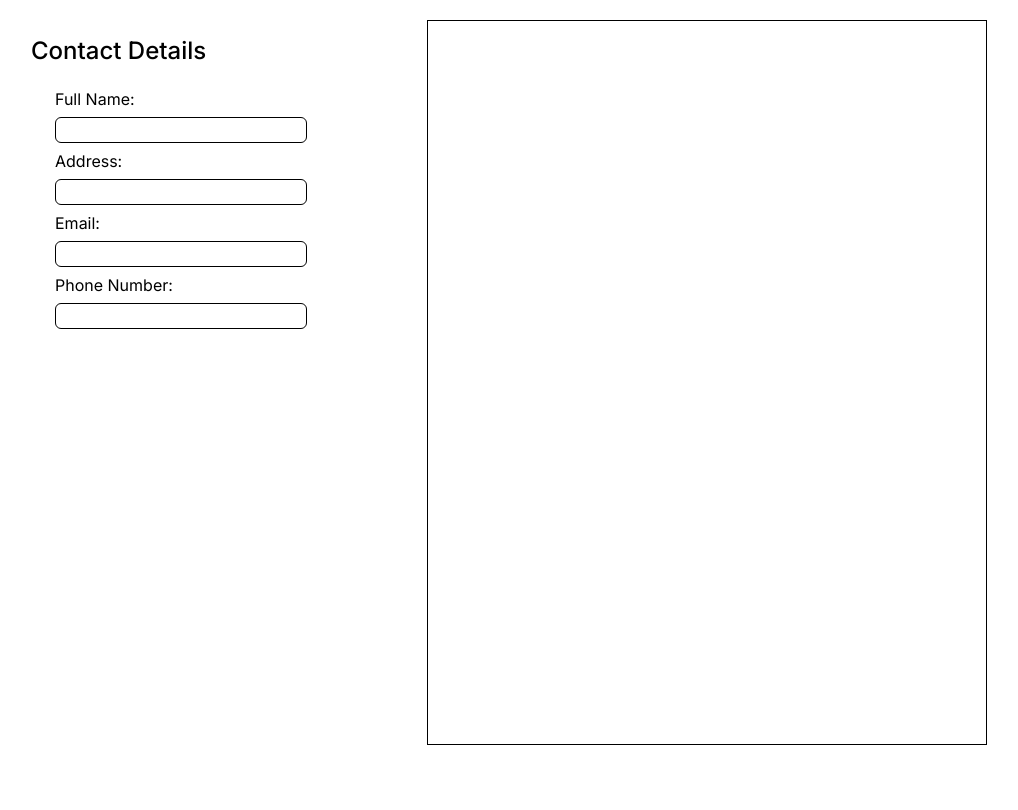
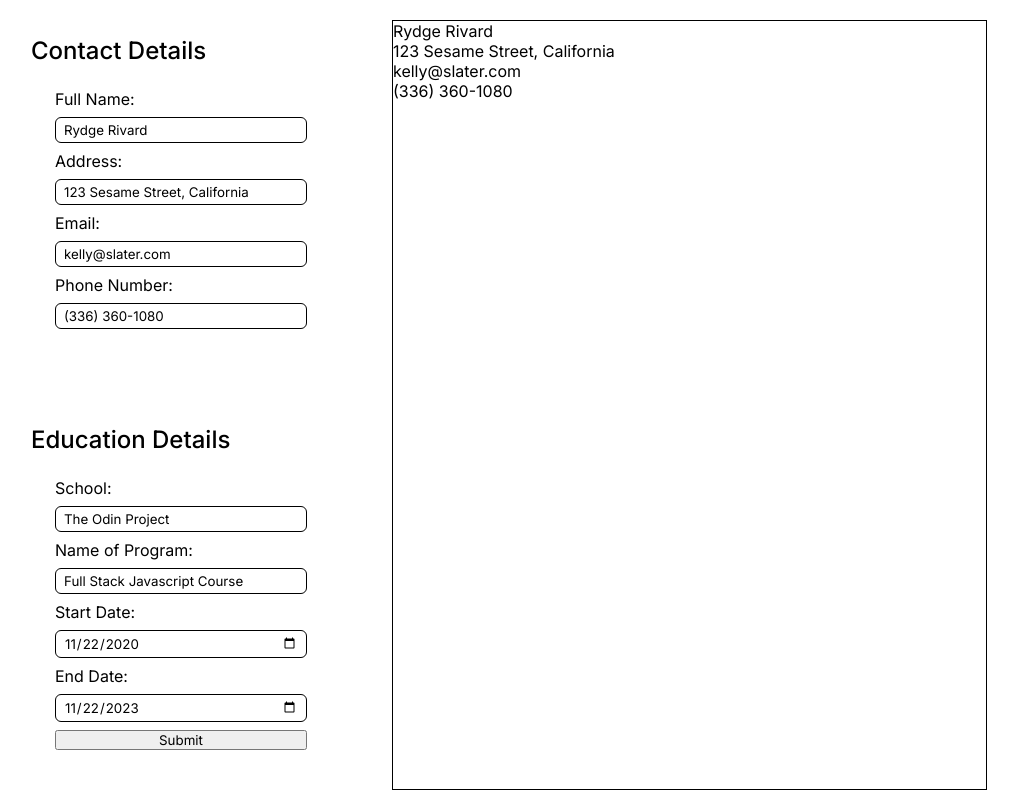
Before and after one commit to rydge-rivard/react-cv-app, a React app: page / in a window 1280 px wide. Shown: the whole page, without its empty margins (133-1151 px from the left). Built offline with nearby package versions, Linux system fonts and the light colour scheme; the HTML template or start-up script is replaced by a standard one.

Commit message:
Add education editor and ability to add section.

```diff
--- a/src/App.jsx
+++ b/src/App.jsx
@@ -1,25 +1,52 @@
 import { useState } from "react";
-import Contact from "./components/contact.jsx";
+import { Contact } from "./components/contact.jsx";
+import { EducationForm } from "./components/education.jsx";
 import "./App.css";
+import { EduListItems } from "./components/list.jsx";
 
 function App() {
   const [person, setPerson] = useState({
-    name: "",
-    address: "",
-    email: "",
-    phone: "",
+    name: "Rydge Rivard",
+    address: "123 Sesame Street, California",
+    email: "kelly@slater.com",
+    phone: "(336) 360-1080",
   });
+
+  const [educationList, setEducationList] = useState([]);
+
+  function addEducation(school, title, startDate, endDate) {
+    setEducationList((currentEducation) => {
+      return [
+        ...currentEducation,
+        {
+          id: crypto.randomUUID(),
+          school,
+          title,
+          startDate,
+          endDate,
+        },
+      ];
+    });
+  }
+
+  console.log(educationList);
 
   return (
     <div className="app">
       <section className="editor">
         <Contact person={person} setPerson={setPerson} />
+        <EducationForm addEducation={addEducation} />
       </section>
       <section className="display">
-        <div>{person.name}</div>
-        <div>{person.address}</div>
-        <div>{person.email}</div>
-        <div>{person.phone}</div>
+        <div>
+          <div>{person.name}</div>
+          <div>{person.address}</div>
+          <div>{person.email}</div>
+          <div>{person.phone}</div>
+        </div>
+        <ul>
+          <EduListItems educationList={educationList} />
+        </ul>
       </section>
     </div>
   );
--- a/src/components/contact.css
+++ b/src/components/contact.css
@@ -8,7 +8,8 @@ label {
   padding: 0 6px 0 0;
 }
 
-.contact form {
+.contact form,
+.education form {
   display: flex;
   gap: 8px;
   flex-direction: column;
@@ -16,11 +17,13 @@ label {
   padding: 24px;
 }
 
-.contact h2 {
+.contact h2,
+.education h2 {
   font-size: 24px;
   font-weight: 500;
 }
 
-section.contact {
+section.contact,
+section.education {
   padding: 36px 24px;
 }
--- a/src/components/contact.jsx
+++ b/src/components/contact.jsx
@@ -1,7 +1,7 @@
 /* eslint-disable react/prop-types */
 import "./contact.css";
 
-export default function Contact({ person, setPerson }) {
+export function Contact({ person, setPerson }) {
   return (
     <section className="contact">
       <h2>Contact Details</h2>
--- a/src/components/education.jsx
+++ b/src/components/education.jsx
@@ -0,0 +1,74 @@
+/* eslint-disable react/prop-types */
+import { useState } from "react";
+
+export function EducationForm({ addEducation }) {
+  const [education, setEducation] = useState({
+    school: "The Odin Project",
+    title: "Full Stack Javascript Course",
+    startDate: "2020-11-22",
+    endDate: "2023-11-22",
+  });
+
+  function handleSubmit(e) {
+    e.preventDefault();
+    addEducation(
+      education.school,
+      education.title,
+      education.startDate,
+      education.endDate
+    );
+  }
+
+  return (
+    <section className="education">
+      <h2>Education Details</h2>
+      <form onSubmit={(e) => handleSubmit(e)}>
+        {" "}
+        <Input
+          label="School:"
+          typeOf="text"
+          text={education.school}
+          handler={(e) =>
+            setEducation({ ...education, school: e.target.value })
+          }
+          id={crypto.randomUUID()}
+        ></Input>
+        <Input
+          label="Name of Program:"
+          typeOf="text"
+          text={education.title}
+          handler={(e) => setEducation({ ...education, title: e.target.value })}
+          id={crypto.randomUUID()}
+        ></Input>
+        <Input
+          label="Start Date:"
+          typeOf="date"
+          text={education.startDate}
+          handler={(e) =>
+            setEducation({ ...education, startDate: e.target.value })
+          }
+          id={crypto.randomUUID()}
+        ></Input>
+        <Input
+          label="End Date:"
+          typeOf="date"
+          text={education.endDate}
+          handler={(e) =>
+            setEducation({ ...education, endDate: e.target.value })
+          }
+          id={crypto.randomUUID()}
+        ></Input>
+        <button type="submit">Submit</button>
+      </form>
+    </section>
+  );
+}
+
+function Input({ label, typeOf, text, handler, id }) {
+  return (
+    <>
+      <label htmlFor={id}>{label}</label>
+      <input type={typeOf} value={text} onChange={handler} id={id}></input>
+    </>
+  );
+}
--- /dev/null
+++ b/src/components/list.jsx
@@ -0,0 +1,12 @@
+export function EduListItems({ educationList }) {
+  return educationList.map((education) => {
+    return (
+      <ul key={education.key}>
+        <li>{education.school}</li>
+        <li>{education.title}</li>
+        <li>{education.startDate}</li>
+        <li>{education.endDate}</li>
+      </ul>
+    );
+  });
+}
--- a/src/index.css
+++ b/src/index.css
@@ -5,4 +5,5 @@
   margin: 0;
   padding: 0;
   box-sizing: border-box;
+  list-style: none;
 }
```
